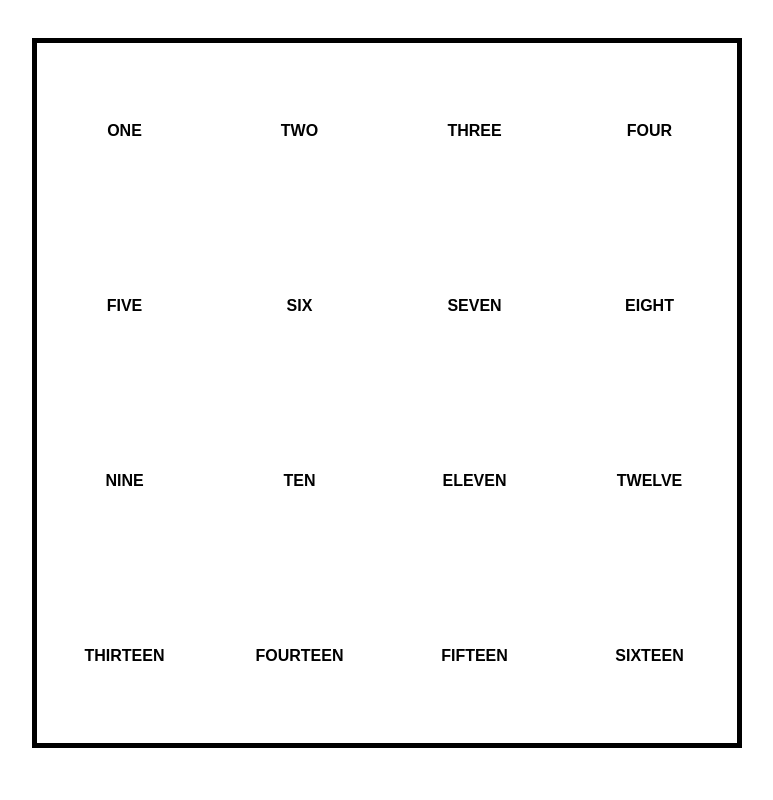
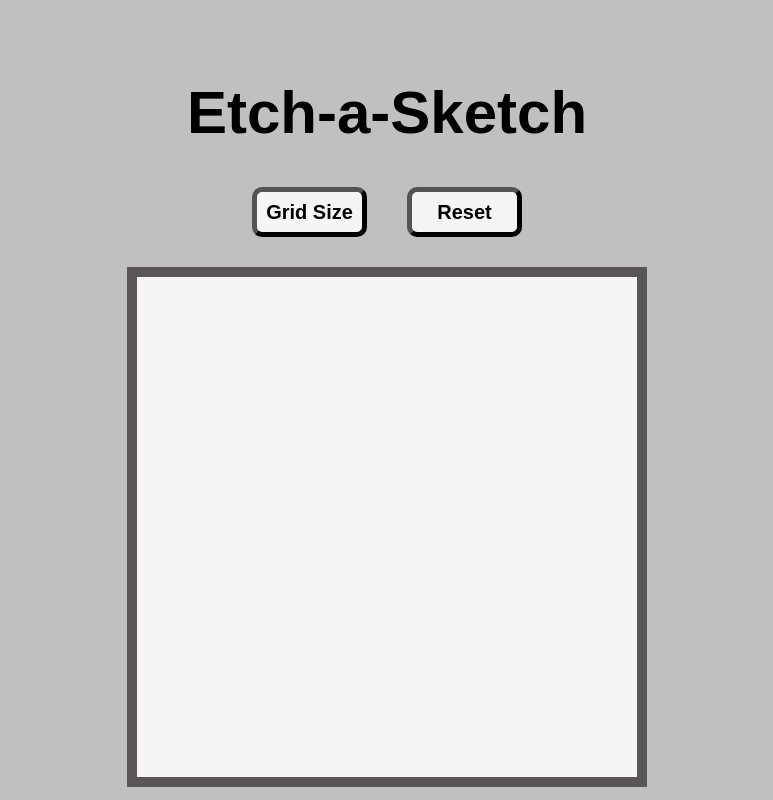
Before and after one commit to SourceCoty/etch-a-sketch, a plain HTML site: page index.html in a window 1280 px wide. Shown: the whole page, without its empty margins (253-1026 px from the left). Drawn offline with Linux system fonts and the light colour scheme.

Commit message:
Add style, add reset button, add grid size paramaters

```diff
--- a/app.js
+++ b/app.js
@@ -1,108 +1,50 @@
+const header = document.getElementById('head');
+
+const buttonSet = document.createElement('button');
+buttonSet.id = 'btn';
+buttonSet.textContent = "Grid Size"
+header.appendChild(buttonSet);
+
+const buttonReset = document.createElement('button');
+buttonReset.id = 'btn';
+buttonReset.textContent = "Reset";
+header.appendChild(buttonReset);
+
+
 const container = document.querySelector('#container');
 
-const divOne = document.createElement('div');
-divOne.setAttribute('id', 'divOne');
-divOne.classList.add('box');
-divOne.textContent = 'ONE';
-container.appendChild(divOne);
+buttonSet.addEventListener('click', () => {
 
-const divTwo = document.createElement('div');
-divTwo.setAttribute('id', 'divTwo');
-divTwo.classList.add('box');
-divTwo.textContent = 'TWO';
-container.appendChild(divTwo);
+    let value = prompt("enter a number between 1 and 100 to set grid size");
+    let width = (500 / value) + 'px';
+    let height = (500 / value) + 'px';
+    let size = value * value;
+    console.log(width);
 
-const divThree = document.createElement('div');
-divThree.setAttribute('id', 'divThree');
-divThree.classList.add('box');
-divThree.textContent = 'THREE';
-container.appendChild(divThree);
+    if (value > 100) {
+        alert("Please choose a number less than 100")
+    } else {
+    for(let i=1; i <= size; i++){
+        let newDiv = document.createElement('div');
+        newDiv.id = 'r'+i;
+        newDiv.className = 'box';
+        newDiv.style.width = width;
+        newDiv.style.height = height;
+        container.appendChild(newDiv);
+     }}
 
-const divFour = document.createElement('div');
-divFour.setAttribute('id', 'divFour');
-divFour.classList.add('box');
-divFour.textContent = 'FOUR';
-container.appendChild(divFour);
+    const boxes = document.querySelectorAll('.box');
 
-const divFive = document.createElement('div');
-divFive.setAttribute('id', 'divFive');
-divFive.classList.add('box');
-divFive.textContent = 'FIVE';
-container.appendChild(divFive);
-
-const divSix = document.createElement('div');
-divSix.setAttribute('id', 'divSix');
-divSix.classList.add('box');
-divSix.textContent = 'SIX';
-container.appendChild(divSix);
-
-const divSeven = document.createElement('div');
-divSeven.setAttribute('id', 'divSeven');
-divSeven.classList.add('box');
-divSeven.textContent = 'SEVEN';
-container.appendChild(divSeven);
-
-const divEight = document.createElement('div');
-divEight.setAttribute('id', 'divEight');
-divEight.classList.add('box');
-divEight.textContent = 'EIGHT';
-container.appendChild(divEight);
-
-const divNine = document.createElement('div');
-divNine.setAttribute('id', 'divNine');
-divNine.classList.add('box');
-divNine.textContent = 'NINE';
-container.appendChild(divNine);
-
-const divTen = document.createElement('div');
-divTen.setAttribute('id', 'divTen');
-divTen.classList.add('box');
-divTen.textContent = 'TEN';
-container.appendChild(divTen);
-
-const divEleven = document.createElement('div');
-divEleven.setAttribute('id', 'divEleven');
-divEleven.classList.add('box');
-divEleven.textContent = 'ELEVEN';
-container.appendChild(divEleven);
-
-const divTwelve = document.createElement('div');
-divTwelve.setAttribute('id', 'divTwelve');
-divTwelve.classList.add('box');
-divTwelve.textContent = 'TWELVE';
-container.appendChild(divTwelve);
-
-const divThirteen = document.createElement('div');
-divThirteen.setAttribute('id', 'divThirteen');
-divThirteen.classList.add('box');
-divThirteen.textContent = 'THIRTEEN';
-container.appendChild(divThirteen);
-
-const divFourteen = document.createElement('div');
-divFourteen.setAttribute('id', 'divFourteen');
-divFourteen.classList.add('box');
-divFourteen.textContent = 'FOURTEEN';
-container.appendChild(divFourteen);
-
-const divFifteen = document.createElement('div');
-divFifteen.setAttribute('id', 'divFifteen');
-divFifteen.classList.add('box');
-divFifteen.textContent = 'FIFTEEN';
-container.appendChild(divFifteen);
-
-const divSixteen = document.createElement('div');
-divSixteen.setAttribute('id', 'divSixteen');
-divSixteen.classList.add('box');
-divSixteen.textContent = 'SIXTEEN';
-container.appendChild(divSixteen);
-
-const boxes = document.querySelectorAll('.box');
-
-boxes.forEach((div) => {
+    boxes.forEach((div) => {
     div.addEventListener('mouseover', function(e) {
         e.target.style.background = 'black';
-        e.target.style.color = 'white';
+        })
     })
 })
 
-console.log(boxes)
+buttonReset.addEventListener('click', () => {
+    let element = document.getElementById('container');
+    while (element.firstChild) {
+        element.removeChild(element.firstChild);
+    }
+})
--- a/index.html
+++ b/index.html
@@ -6,8 +6,10 @@
     <meta name="viewport" content="width=device-width, initial-scale=1.0">
     <title>Document</title>
     <link rel="stylesheet" href="styles.css">
+    <h1>Etch-a-Sketch</h1>
 </head>
 <body>
+    <div id="head"></div>
     <div id="container"></div>
 </body>
 <script src="app.js"></script>
--- a/styles.css
+++ b/styles.css
@@ -1,25 +1,60 @@
+h1 {
+    font-family: sans-serif;
+    font-weight: bold;
+    font-size: 60px;
+}
+
 body {
     display: flex;
+    flex-direction: column;
     justify-content: center;
     align-items: center;
     padding-top: 30px;;
+    background: silver;
+}
+
+#head {
+    display: flex;
+    flex-direction: row;
+    padding-bottom: 30px;
+    justify-content: space-evenly;
+    align-items: center;
+}
+
+#btn {
+    display: flex;
+    justify-content: center;
+    margin-right: 20px;
+    margin-left: 20px;
+    align-items: center;
+    font-family: sans-serif;
+    font-weight: bold;
+    font-size: 20px;
+    width: 115px;
+    height: 50px;
+    border-radius: 10px;
+    border-width: 5px;
+    background-color: whitesmoke;
+    border-color: none;
 }
 
 .box {
     display: flex;
     justify-content: center;
     align-items: center;
-    width: 175px;
-    height: 175px;
+    color: black;
     font-weight: bold;
     font-family: sans-serif;
+    width: 10px;
 }
 
 #container {
     display: flex;
+    flex-shrink: 0;
     flex-direction: row;
     flex-wrap: wrap;
-    width: 700px;
-    height: 700px;
-    border: solid thick black;
+    width: 500px;
+    height: 500px;
+    border: solid 10px rgb(90, 86, 86);
+    background: whitesmoke;
 }
```
